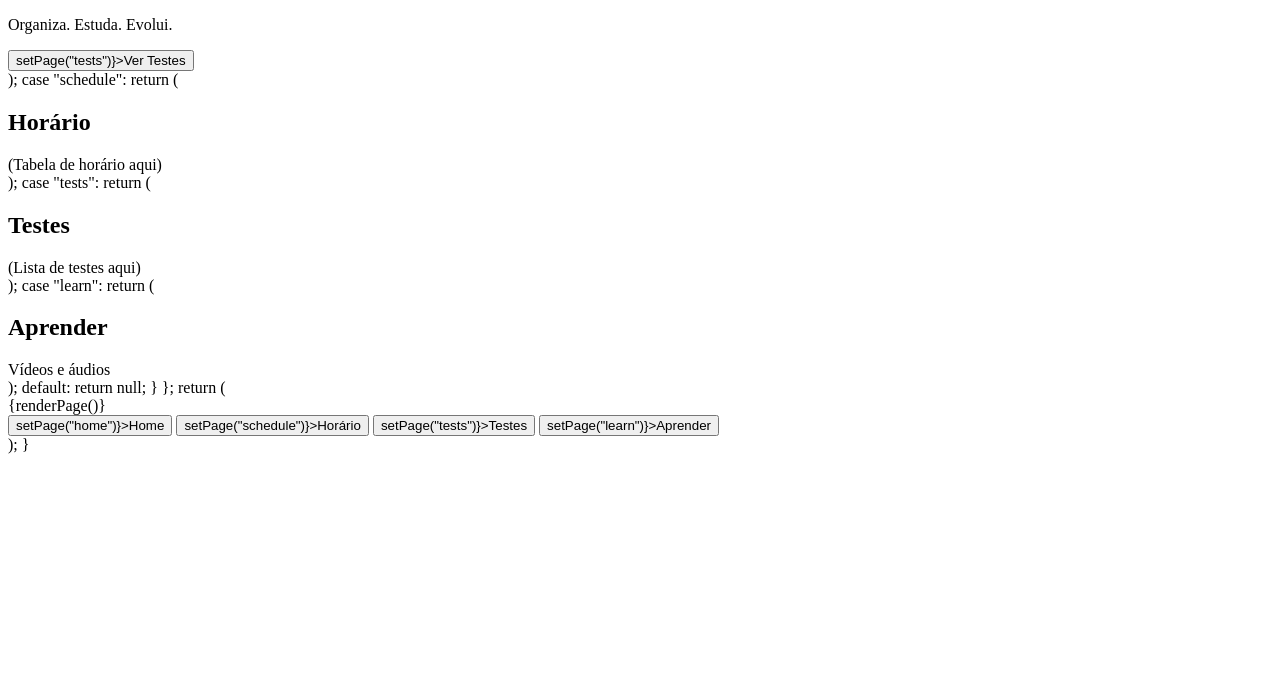
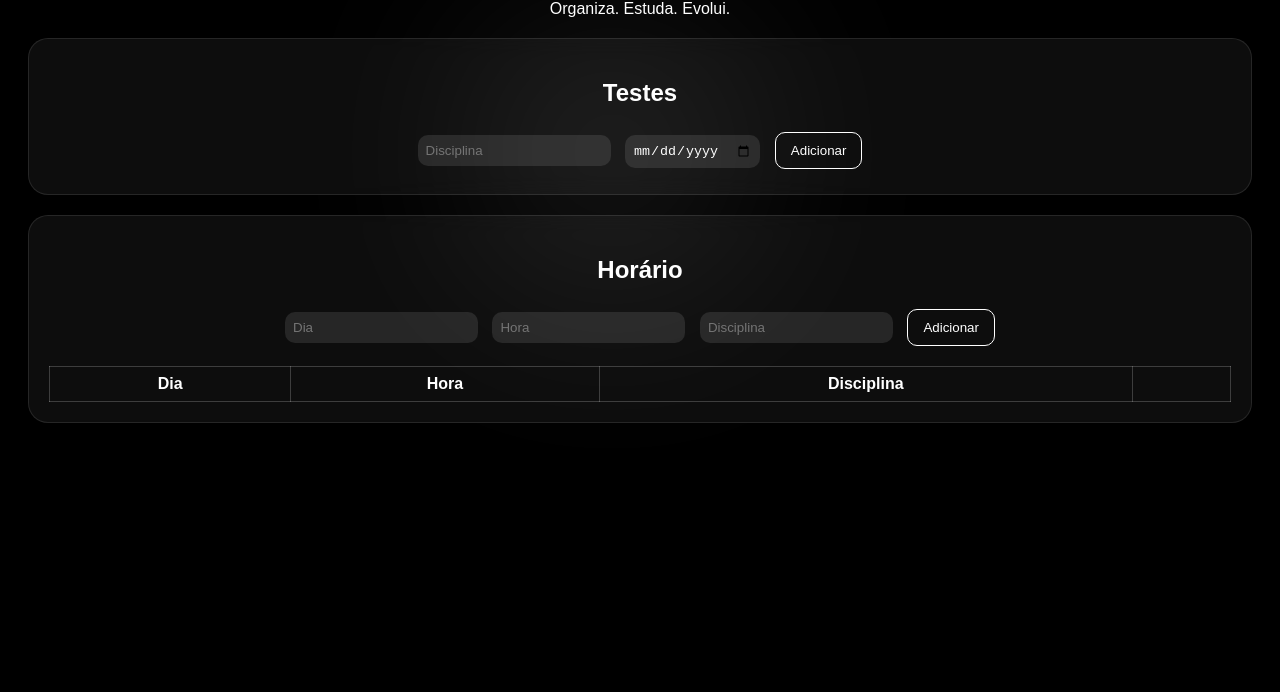
Before and after one commit to 35305/studyhub, a plain HTML site: page index.html in a window 1280 px wide. Shown: the part 108-800 px from the top of the page. Drawn offline with Linux system fonts and the light colour scheme.

Commit message:
Update index.html

```diff
--- a/index.html
+++ b/index.html
@@ -1,76 +1,194 @@
-import { useState } from "react";
-import { Card, CardContent } from "@/components/ui/card";
-import { Button } from "@/components/ui/button";
+<!DOCTYPE html>
+<html>
+<head>
+  <title>StudyHub</title>
+  <meta name="viewport" content="width=device-width, initial-scale=1.0">
+  <style>
+    body {
+      background: black;
+      color: white;
+      font-family: Arial;
+      text-align: center;
+      padding: 20px;
+    }
 
-export default function StudyHub() {
-  const [page, setPage] = useState("home");
+    .glow {
+      position: fixed;
+      width: 200px;
+      height: 200px;
+      background: white;
+      filter: blur(120px);
+      opacity: 0.2;
+      top: 20%;
+      left: 40%;
+      border-radius: 50%;
+      z-index: -1;
+    }
 
-  const renderPage = () => {
-    switch (page) {
-      case "home":
-        return (
-          <div className="text-center space-y-6">
-            <h1 className="text-3xl font-bold text-white">StudyHub</h1>
-            <p className="text-gray-400">Organiza. Estuda. Evolui.</p>
-            <Button onClick={() => setPage("tests")}>Ver Testes</Button>
-          </div>
-        );
+    .card {
+      background: rgba(255,255,255,0.05);
+      backdrop-filter: blur(10px);
+      padding: 20px;
+      border-radius: 20px;
+      margin-top: 20px;
+      border: 1px solid rgba(255,255,255,0.1);
+    }
 
-      case "schedule":
-        return (
-          <div className="space-y-4">
-            <h2 className="text-xl text-white">Horário</h2>
-            <Card className="bg-black/40 backdrop-blur-xl border-white/10">
-              <CardContent className="p-4 text-gray-300">
-                (Tabela de horário aqui)
-              </CardContent>
-            </Card>
-          </div>
-        );
+    input {
+      padding: 8px;
+      margin: 5px;
+      border-radius: 10px;
+      border: none;
+      background: rgba(255,255,255,0.1);
+      color: white;
+    }
 
-      case "tests":
-        return (
-          <div className="space-y-4">
-            <h2 className="text-xl text-white">Testes</h2>
-            <Card className="bg-black/40 backdrop-blur-xl border-white/10">
-              <CardContent className="p-4 text-gray-300">
-                (Lista de testes aqui)
-              </CardContent>
-            </Card>
-          </div>
-        );
+    button {
+      padding: 10px 15px;
+      margin: 5px;
+      background: transparent;
+      color: white;
+      border: 1px solid white;
+      border-radius: 10px;
+      cursor: pointer;
+    }
 
-      case "learn":
-        return (
-          <div className="space-y-4">
-            <h2 className="text-xl text-white">Aprender</h2>
-            <Card className="bg-black/40 backdrop-blur-xl border-white/10">
-              <CardContent className="p-4 text-gray-300">
-                Vídeos e áudios
-              </CardContent>
-            </Card>
-          </div>
-        );
+    button:hover {
+      background: white;
+      color: black;
+    }
 
-      default:
-        return null;
+    table {
+      width: 100%;
+      margin-top: 15px;
+      border-collapse: collapse;
     }
-  };
 
-  return (
-    <div className="min-h-screen bg-black flex flex-col items-center justify-center p-4">
-      <div className="absolute w-40 h-40 bg-white/20 blur-3xl rounded-full"></div>
+    td, th {
+      border: 1px solid rgba(255,255,255,0.2);
+      padding: 8px;
+    }
+  </style>
+</head>
 
-      <div className="w-full max-w-md space-y-6">
-        {renderPage()}
+<body>
 
-        <div className="flex justify-between mt-6">
-          <Button variant="ghost" onClick={() => setPage("home")}>Home</Button>
-          <Button variant="ghost" onClick={() => setPage("schedule")}>Horário</Button>
-          <Button variant="ghost" onClick={() => setPage("tests")}>Testes</Button>
-          <Button variant="ghost" onClick={() => setPage("learn")}>Aprender</Button>
-        </div>
-      </div>
-    </div>
-  );
-}
+<div class="glow"></div>
+
+<h1>StudyHub</h1>
+<p>Organiza. Estuda. Evolui.</p>
+
+<!-- TESTES -->
+<div class="card">
+  <h2>Testes</h2>
+  <input id="disciplina" placeholder="Disciplina">
+  <input id="data" type="date">
+  <button onclick="addTest()">Adicionar</button>
+  <div id="listaTestes"></div>
+</div>
+
+<!-- HORÁRIO -->
+<div class="card">
+  <h2>Horário</h2>
+
+  <input id="dia" placeholder="Dia">
+  <input id="hora" placeholder="Hora">
+  <input id="aula" placeholder="Disciplina">
+
+  <button onclick="addSchedule()">Adicionar</button>
+
+  <table id="tabelaHorario"></table>
+</div>
+
+<script>
+  // TESTES
+  function addTest() {
+    const disciplina = document.getElementById("disciplina").value;
+    const data = document.getElementById("data").value;
+
+    if (!disciplina || !data) return;
+
+    let testes = JSON.parse(localStorage.getItem("testes")) || [];
+    testes.push({ disciplina, data });
+    localStorage.setItem("testes", JSON.stringify(testes));
+
+    showTests();
+  }
+
+  function deleteTest(index) {
+    let testes = JSON.parse(localStorage.getItem("testes")) || [];
+    testes.splice(index, 1);
+    localStorage.setItem("testes", JSON.stringify(testes));
+    showTests();
+  }
+
+  function showTests() {
+    const lista = document.getElementById("listaTestes");
+    lista.innerHTML = "";
+
+    let testes = JSON.parse(localStorage.getItem("testes")) || [];
+
+    testes.forEach((t, i) => {
+      lista.innerHTML += `
+        <p>
+          ${t.disciplina} - ${t.data}
+          <button onclick="deleteTest(${i})">❌</button>
+        </p>
+      `;
+    });
+  }
+
+  // HORÁRIO
+  function addSchedule() {
+    const dia = document.getElementById("dia").value;
+    const hora = document.getElementById("hora").value;
+    const aula = document.getElementById("aula").value;
+
+    if (!dia || !hora || !aula) return;
+
+    let horario = JSON.parse(localStorage.getItem("horario")) || [];
+    horario.push({ dia, hora, aula });
+    localStorage.setItem("horario", JSON.stringify(horario));
+
+    showSchedule();
+  }
+
+  function deleteSchedule(index) {
+    let horario = JSON.parse(localStorage.getItem("horario")) || [];
+    horario.splice(index, 1);
+    localStorage.setItem("horario", JSON.stringify(horario));
+    showSchedule();
+  }
+
+  function showSchedule() {
+    const tabela = document.getElementById("tabelaHorario");
+
+    tabela.innerHTML = `
+      <tr>
+        <th>Dia</th>
+        <th>Hora</th>
+        <th>Disciplina</th>
+        <th></th>
+      </tr>
+    `;
+
+    let horario = JSON.parse(localStorage.getItem("horario")) || [];
+
+    horario.forEach((a, i) => {
+      tabela.innerHTML += `
+        <tr>
+          <td>${a.dia}</td>
+          <td>${a.hora}</td>
+          <td>${a.aula}</td>
+          <td><button onclick="deleteSchedule(${i})">❌</button></td>
+        </tr>
+      `;
+    });
+  }
+
+  showTests();
+  showSchedule();
+</script>
+
+</body>
+</html>
```
